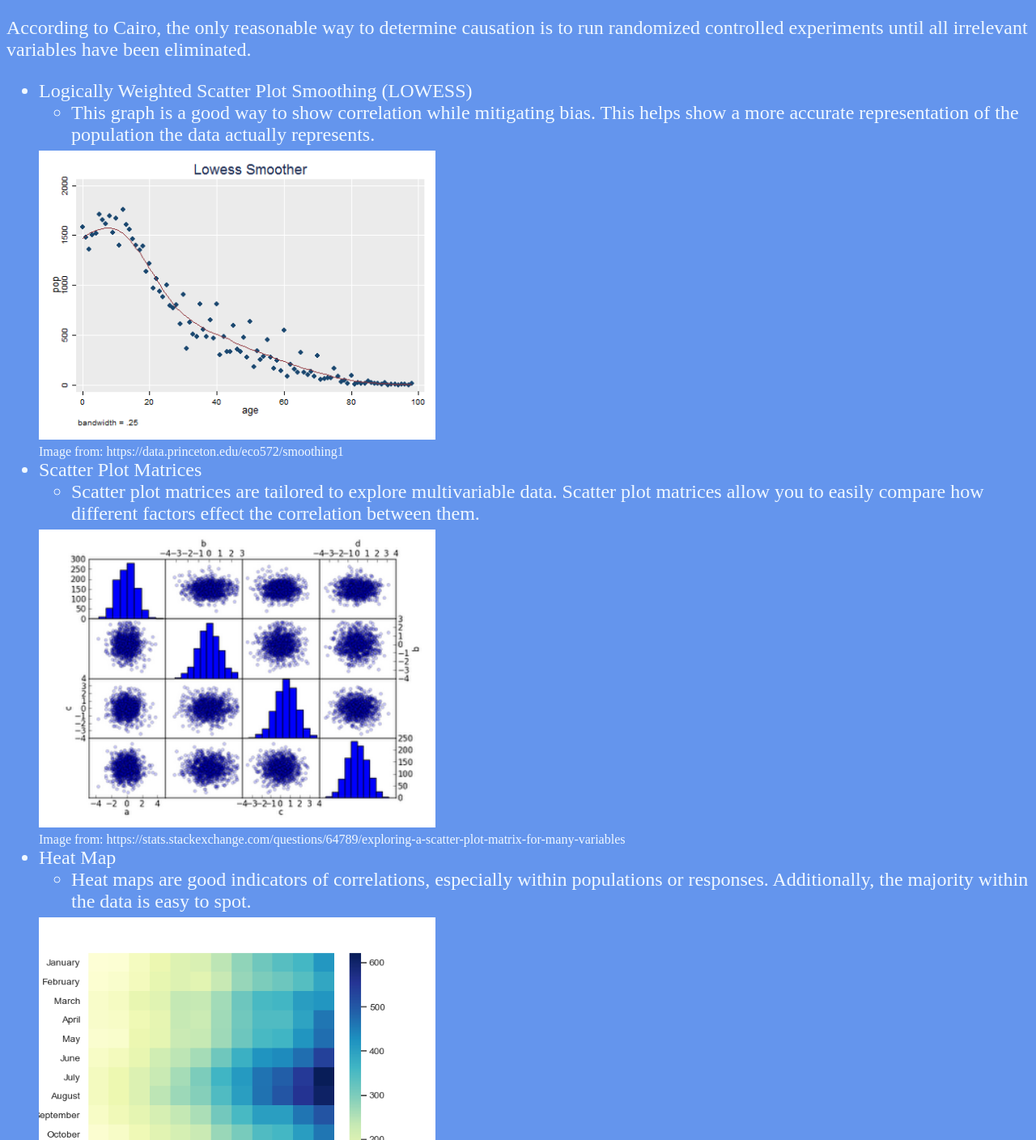
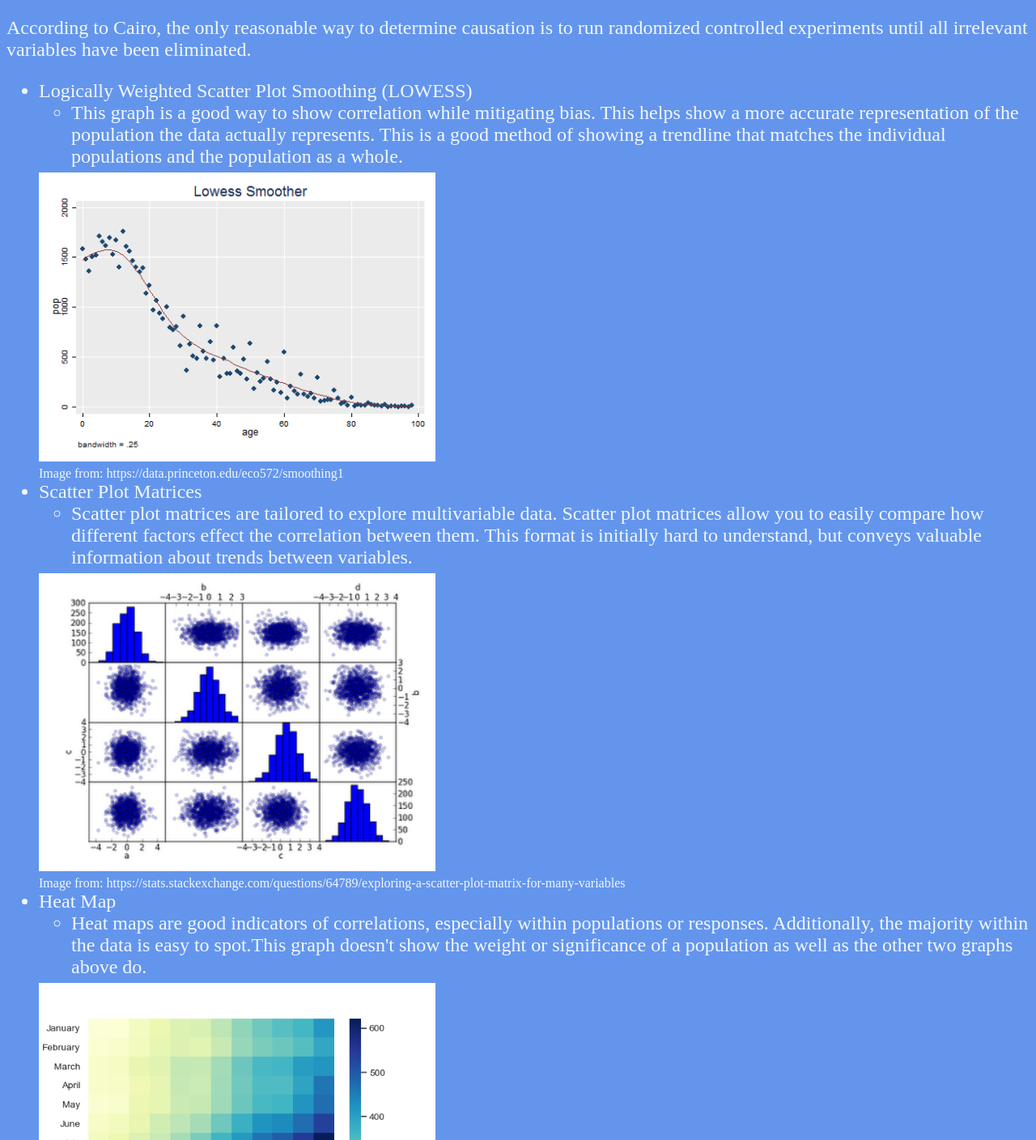
Before and after one commit to joshwest22/Correlation-vs-Causation, a plain HTML site: page index.html in a window 1280 px wide. Shown: the part 281-1689 px from the top of the page at 81% size. Drawn offline with Linux system fonts and the light colour scheme.

Commit message:
forgot to push changes last night

```diff
--- a/index.html
+++ b/index.html
@@ -16,20 +16,20 @@
 <p></p>
     <ul>
         <li>Logically Weighted Scatter Plot Smoothing (LOWESS)
-        <ul><li>This graph is a good way to show correlation while mitigating bias. This helps show a more accurate representation of the population the data actually represents.</li></ul>
+        <ul><li>This graph is a good way to show correlation while mitigating bias. This helps show a more accurate representation of the population the data actually represents. This is a good method of showing a trendline that matches the individual populations and the population as a whole.</li></ul>
         </li>
         <img src="LOWESS.png">
         <br />
         <span>Image from: https://data.princeton.edu/eco572/smoothing1</span>
         <li>Scatter Plot Matrices
-        <ul><li>Scatter plot matrices are tailored to explore multivariable data. Scatter plot matrices allow you to easily compare how different factors effect the correlation between them.
+        <ul><li>Scatter plot matrices are tailored to explore multivariable data. Scatter plot matrices allow you to easily compare how different factors effect the correlation between them. This format is initially hard to understand, but conveys valuable information about trends between variables.
             </li></ul>
         </li>
         <img src="scatterpointmatrix.png">
         <br />
         <span>Image from: https://stats.stackexchange.com/questions/64789/exploring-a-scatter-plot-matrix-for-many-variables</span>
         <li>Heat Map
-        <ul><li>Heat maps are good indicators of correlations, especially within populations or responses. Additionally, the majority within the data is easy to spot.</li></ul>
+        <ul><li>Heat maps are good indicators of correlations, especially within populations or responses. Additionally, the majority within the data is easy to spot.This graph doesn't show the weight or significance of a population as well as the other two graphs above do.</li></ul>
         </li>
         <img src="heatmap.png">
         <br />
```
